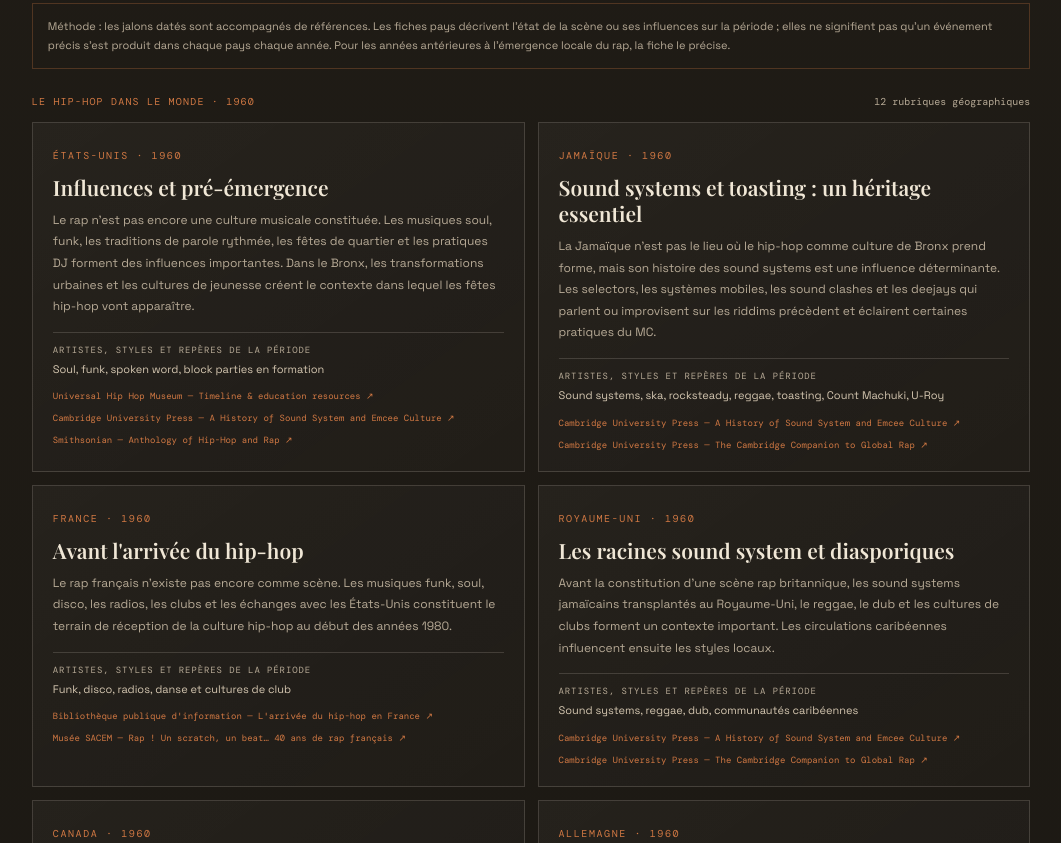
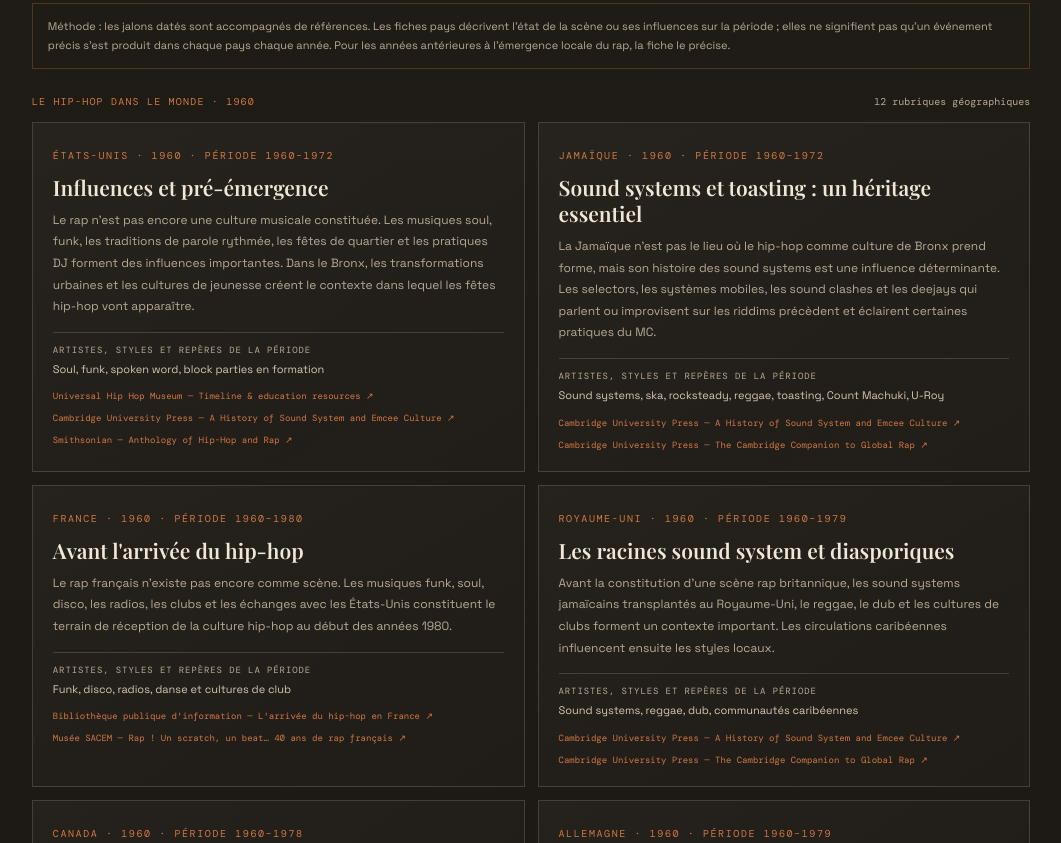
Before and after one commit to Rozuya/the-history-of-hip-hop, a plain HTML site: page index.html in a window 1280 px wide. Shown: the part 2263-3106 px from the top of the page, without its empty margins (109-1170 px from the left). Drawn offline with nearby package versions, Linux system fonts and the light colour scheme.

Commit message:
Affiche la page d'accueil avant la chronologie et précise les périodes des fiches pays

```diff
--- a/index.html
+++ b/index.html
@@ -294,7 +294,7 @@ footer a:hover { color: var(--accent); }
       if (query && !searchable.includes(query)) return "";
       const refsForCard = sourceLinks(phase[5]);
       return '<article class="region-card">' +
-        '<span class="region-name">' + escapeHTML(region.name) + ' · ' + year + '</span>' +
+        '<span class="region-name">' + escapeHTML(region.name) + ' · ' + year + ' · PÉRIODE ' + phase[0] + '–' + phase[1] + '</span>' +
         '<h4>' + escapeHTML(phase[2]) + '</h4>' +
         '<p>' + escapeHTML(phase[3]) + '</p>' +
         '<div class="examples"><strong>ARTISTES, STYLES ET REPÈRES DE LA PÉRIODE</strong>' +
@@ -322,7 +322,6 @@ footer a:hover { color: var(--accent); }
     $("#next").disabled = year >= 2026;
     $("#yearSelect").value = String(year);
     $("#country").value = state.country;
-    document.querySelector(".timeline").scrollIntoView({ behavior:"smooth", block:"nearest" });
   }
   function onReady(data) {
     state.data = data;
```
